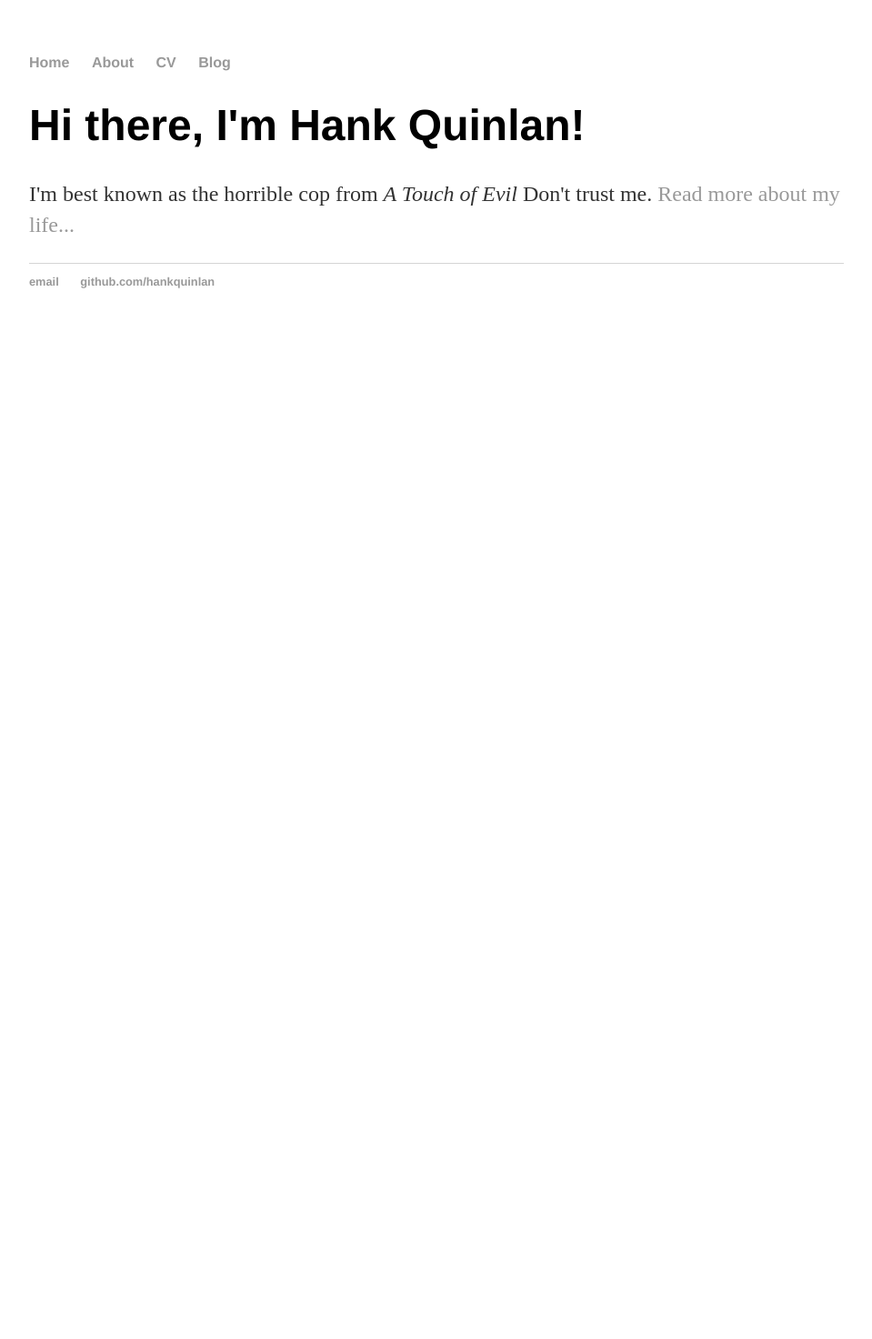
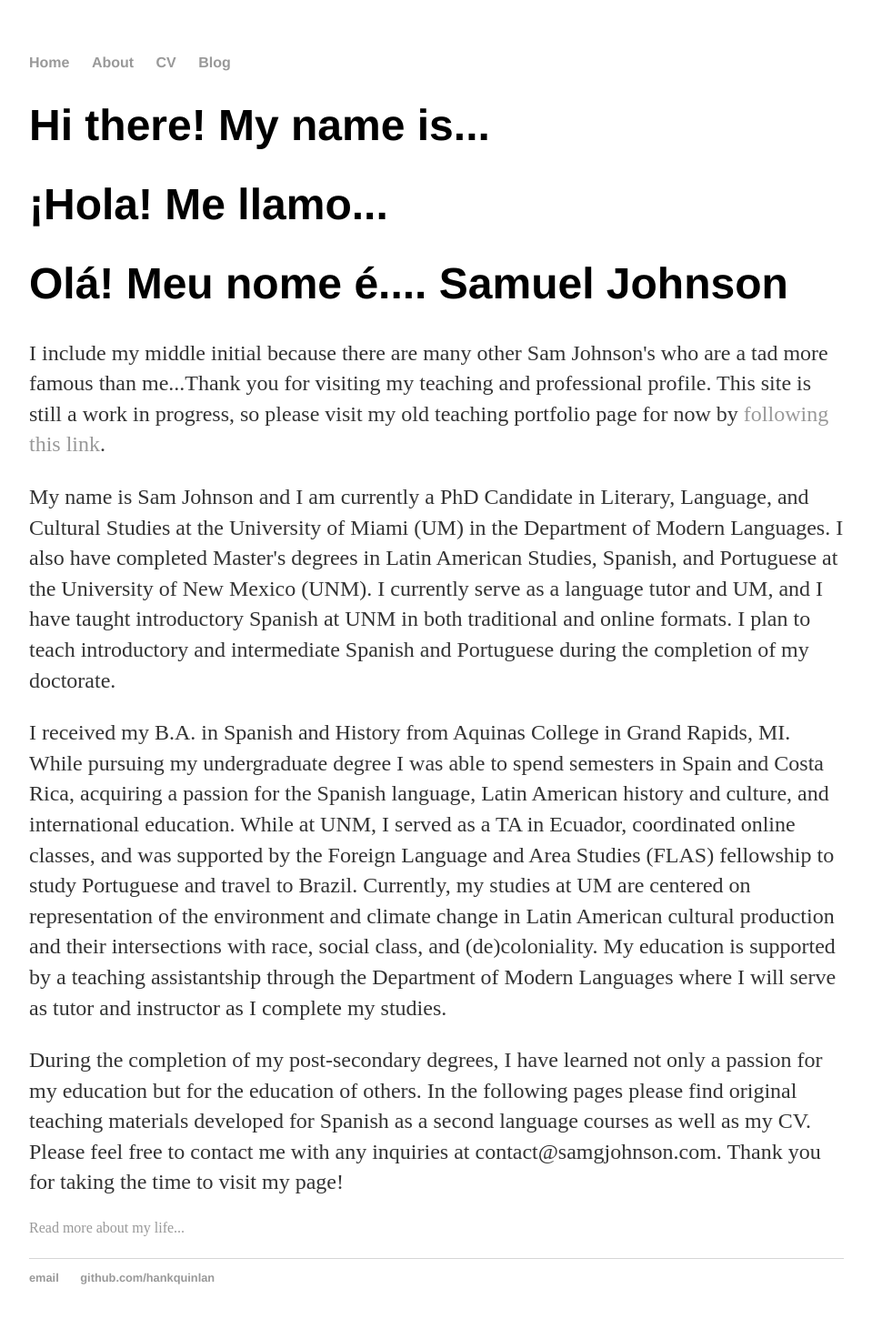
Before and after one commit to samgjohnson/samgjohnson.github.io, a Jekyll site: the page built from index.html, in a window 1280 px wide. Shown: the whole page at 91% size, without its empty margins (160-1119 px from the left). Built offline with Jekyll 4.4.1, drawn with Linux system fonts in a browser that asks for light colours; before the commit the page ends 900 px from its top, so only the background shows below that.

Commit message:
Update index.html

```diff
--- a/index.html
+++ b/index.html
@@ -3,6 +3,12 @@ layout: default
 title: Hank Quinlan, Horrible Cop
 ---
 <div class="blurb">
-	<h1>Hi there, I'm Hank Quinlan!</h1>
-	<p>I'm best known as the horrible cop from <em>A Touch of Evil</em> Don't trust me. <a href="/about">Read more about my life...</a></p>
+		<h1>Hi there! My name is...</h1>
+        		<h1>¡Hola! Me llamo...</h1>
+    			<h1>Olá! Meu nome é.... Samuel Johnson</h1>
+    			<p>I include my middle initial because there are many other Sam Johnson's who are a tad more famous than me...Thank you for visiting my teaching and professional profile. This site is still a work in progress, so please visit my old teaching portfolio page for now by <a href="https://sites.google.com/view/samgjohnson">following this link</a>. <p>My name is Sam Johnson and I am currently a PhD Candidate in Literary, Language, and Cultural Studies at the University of Miami (UM) in the Department of Modern Languages. I also have completed Master's degrees in Latin American Studies, Spanish, and Portuguese at the University of New Mexico (UNM). I currently serve as a language tutor and UM, and I have taught introductory Spanish at UNM in both traditional and online formats. I plan to teach introductory and intermediate Spanish and Portuguese during the completion of my doctorate.</p>
+    				<p>I received my B.A. in Spanish and History from Aquinas College in Grand Rapids, MI. While pursuing my undergraduate degree I was able to spend semesters in Spain and Costa Rica, acquiring a passion for the Spanish language, Latin American history and culture, and international education. While at UNM, I served as a TA in Ecuador, coordinated online classes, and was supported by the Foreign Language and Area Studies (FLAS) fellowship to study Portuguese and travel to Brazil. Currently, my studies at UM are centered on representation of the environment and climate change in Latin American cultural production and their intersections with race, social class, and (de)coloniality. My education is supported by a teaching assistantship through the Department of Modern Languages where I will serve as tutor and instructor as I complete my studies.</p>
+    				<p>During the completion of my post-secondary degrees, I have learned not only a passion for my education but for the education of others. In the following pages please find original teaching materials developed for Spanish as a second language courses as well as my CV.
+    					Please feel free to contact me with any inquiries at contact@samgjohnson.com. Thank you for taking the time to visit my page!</p></body>
+        <a href="/about">Read more about my life...</a></p>
 </div><!-- /.blurb -->
```
